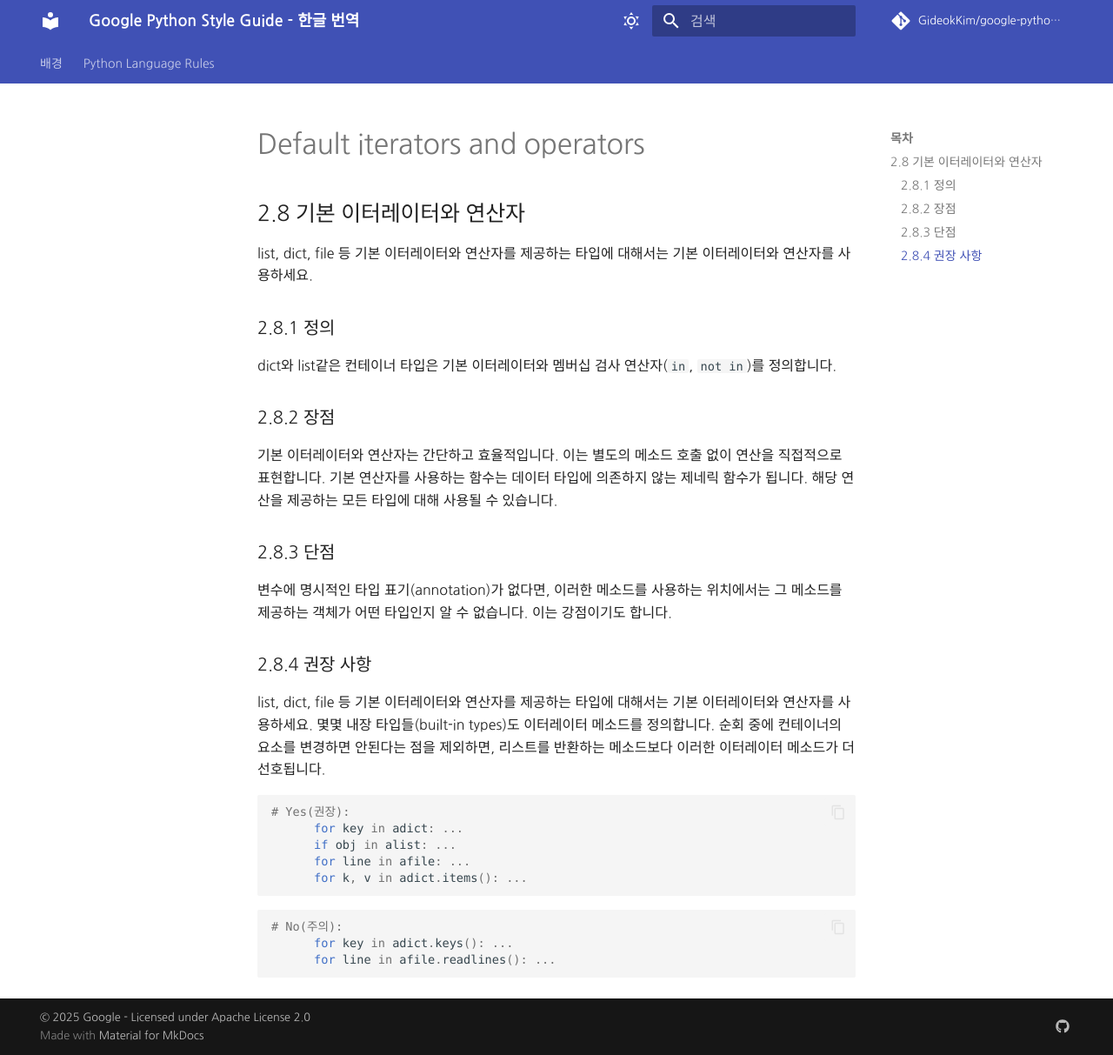
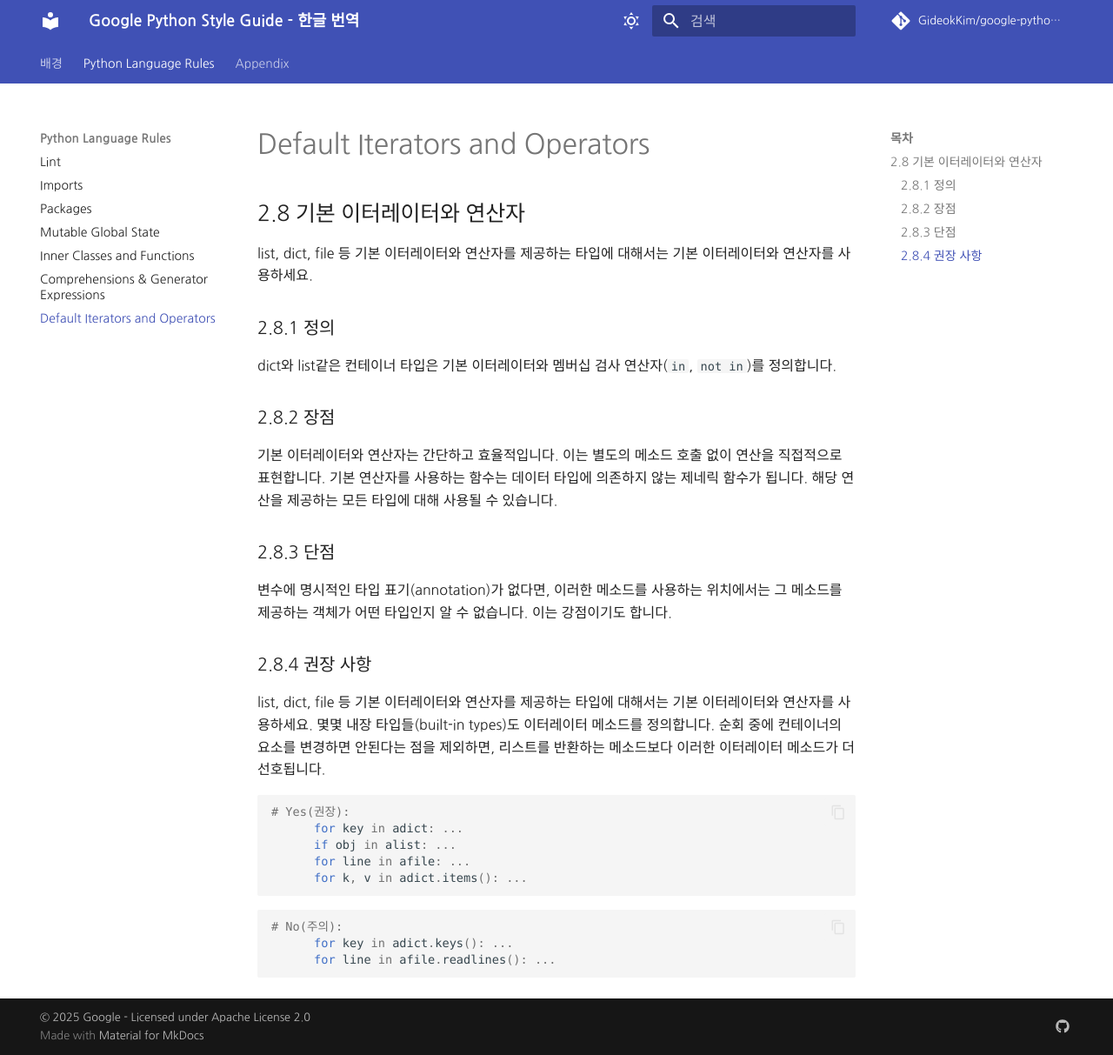
Before and after one commit to Yoonsoyoung02/google-python-style-guide-kr, an MkDocs documentation site: the page built from google python style guide/default-iterators-and-operators.md, in a window 1280 px wide and 1213 px high. Shown: the whole window at 87% size. Built offline with MkDocs 1.6.1 and Material for MkDocs 9.7.7, drawn with Linux system fonts in a browser that asks for light colours; some web fonts are replaced; comment, search, counter and statistics services are not loaded.

Commit message:
docs: Appendix/사전 페이지 추가
git push origin feature/translation-exceptions3#git push origin feature/translation-exceptions3

```diff
--- a/mkdocs.yml
+++ b/mkdocs.yml
@@ -87,6 +87,9 @@ nav:
     - Lint: lint.md
     - Imports: imports.md
     - Packages: packages.md
-    - Exceptions: exceptions.md
     - Mutable Global State: mutable-global-state.md
+    - Inner Classes and Functions: Inner_Classes_and_Functions.md
     - Comprehensions & Generator Expressions: comprehensions-&-generator-expressions.md
+    - Default Iterators and Operators: default-iterators-and-operators.md
+  - Appendix:
+    - 사전: appendix/dictionary.md
```
Also changed, not shown: google python style guide/appendix/dictionary.md (added, +5 -0 lines).
